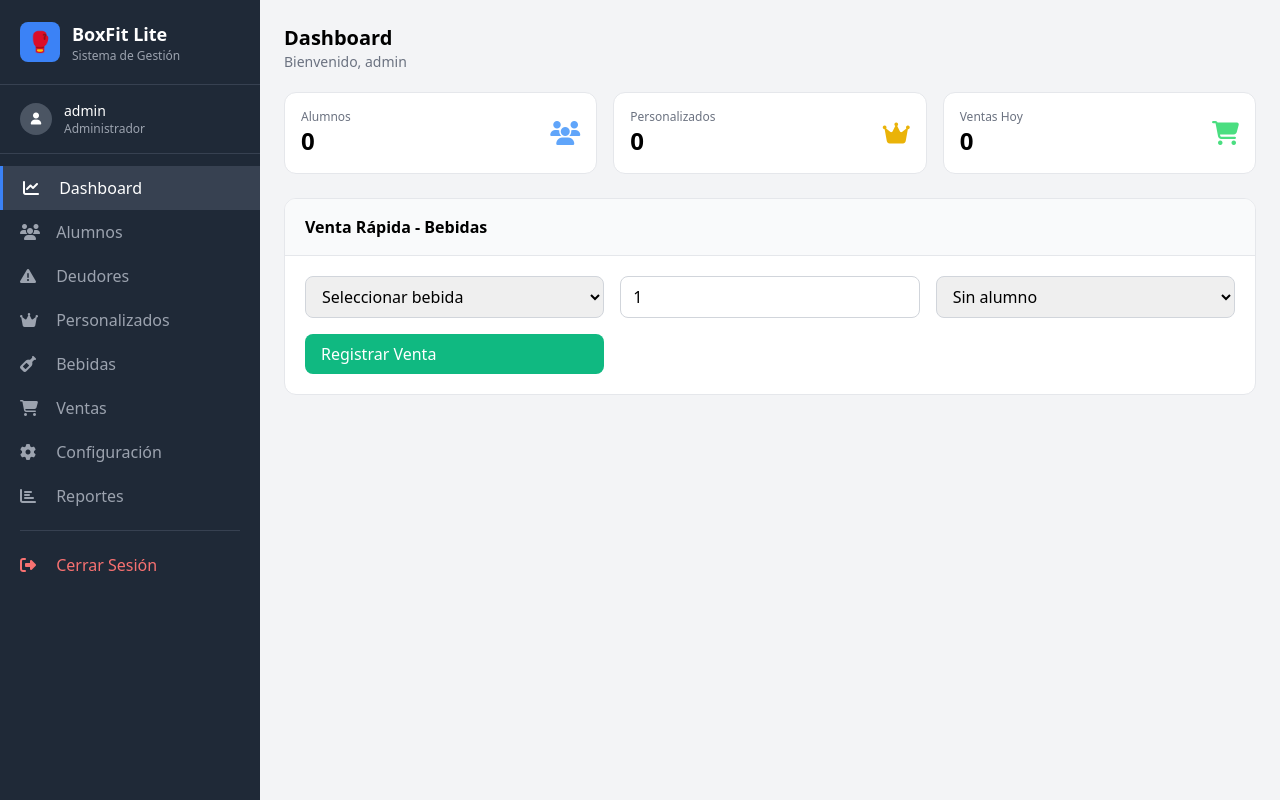
After one commit to gekieper-cell/boxfit3.0lite, a Flask app: page / in a window 1280 px wide. The commit adds this page. Run offline with Flask 3, Linux system fonts and the light colour scheme; a user stored in the database is signed in; some libraries are stand-ins or nearby versions.

Commit message:
feat: agregar templates base, login y dashboard

```diff
--- a/templates/base.html
+++ b/templates/base.html
@@ -3,9 +3,7 @@
 <head>
     <meta charset="UTF-8">
     <meta name="viewport" content="width=device-width, initial-scale=1.0">
-    {% set nombre_gimnasio = config.get('nombre_gimnasio', 'BoxFit Gym') %}
-    {% set logo = config.get('logo', '🥊') %}
-    <title>{% block title %}{{ nombre_gimnasio }}{% endblock %}</title>
+    <title>{% block title %}BoxFit Lite{% endblock %}</title>
     <script src="https://cdn.tailwindcss.com"></script>
     <link rel="stylesheet" href="https://cdnjs.cloudflare.com/ajax/libs/font-awesome/6.5.0/css/all.min.css">
     <style>
@@ -23,7 +21,6 @@
         .btn-danger { background: #ef4444; color: white; }
         .btn-danger:hover { background: #dc2626; }
         .btn-outline { background: white; border: 1px solid #d1d5db; color: #374151; }
-        .btn-outline:hover { background: #f9fafb; }
         .form-control { width: 100%; padding: 8px 12px; border: 1px solid #d1d5db; border-radius: 8px; }
         .form-label { display: block; font-size: 14px; font-weight: 500; margin-bottom: 6px; color: #374151; }
         .sidebar a { display: block; padding: 10px 20px; color: #9ca3af; text-decoration: none; transition: all 0.2s; }
@@ -33,10 +30,6 @@
         table { width: 100%; border-collapse: collapse; }
         th, td { padding: 10px 12px; text-align: left; border-bottom: 1px solid #e5e7eb; }
         th { background: #f9fafb; font-weight: 600; }
-        .badge-success { background: #dcfce7; color: #166534; padding: 2px 8px; border-radius: 20px; font-size: 11px; }
-        .badge-danger { background: #fee2e2; color: #991b1b; padding: 2px 8px; border-radius: 20px; font-size: 11px; }
-        .badge-warning { background: #fef9c3; color: #854d0e; padding: 2px 8px; border-radius: 20px; font-size: 11px; }
-        .badge-info { background: #dbeafe; color: #1e40af; padding: 2px 8px; border-radius: 20px; font-size: 11px; }
         @media (max-width: 768px) {
             .sidebar { transform: translateX(-100%); transition: transform 0.3s; }
             .sidebar.open { transform: translateX(0); }
@@ -46,6 +39,9 @@
         .mobile-btn { display: none; position: fixed; top: 16px; left: 16px; z-index: 50; background: #1f2937; color: white; padding: 10px 12px; border-radius: 8px; border: none; cursor: pointer; }
         .overlay { display: none; position: fixed; inset: 0; background: rgba(0,0,0,0.5); z-index: 35; }
         .overlay.open { display: block; }
+        .badge-success { background: #dcfce7; color: #166534; padding: 2px 8px; border-radius: 20px; font-size: 11px; }
+        .badge-danger { background: #fee2e2; color: #991b1b; padding: 2px 8px; border-radius: 20px; font-size: 11px; }
+        .badge-warning { background: #fef9c3; color: #854d0e; padding: 2px 8px; border-radius: 20px; font-size: 11px; }
     </style>
 </head>
 <body>
@@ -60,10 +56,10 @@
     <div style="padding:20px; border-bottom:1px solid #374151;">
         <div class="flex items-center gap-3">
             <div class="w-10 h-10 bg-blue-500 rounded-lg flex items-center justify-center">
-                <span style="font-size: 20px;">{{ logo }}</span>
+                <span style="font-size: 20px;">🥊</span>
             </div>
             <div>
-                <h1 class="text-white font-bold text-lg">{{ nombre_gimnasio }}</h1>
+                <h1 class="text-white font-bold text-lg">BoxFit Lite</h1>
                 <p class="text-gray-400 text-xs">Sistema de Gestión</p>
             </div>
         </div>
@@ -80,36 +76,18 @@
         </div>
     </div>
     <nav style="padding: 12px 0;">
-        <a href="{{ url_for('index') }}" class="{% if request.endpoint == 'index' %}active{% endif %}">
-            <i class="fas fa-chart-line" style="width:20px; margin-right:12px;"></i> Dashboard
-        </a>
-        <a href="{{ url_for('alumnos') }}" class="{% if 'alumno' in request.endpoint %}active{% endif %}">
-            <i class="fas fa-users" style="width:20px; margin-right:12px;"></i> Alumnos
-        </a>
-        <a href="{{ url_for('alumnos_deudores') }}" class="{% if request.endpoint == 'alumnos_deudores' %}active{% endif %}">
-            <i class="fas fa-exclamation-triangle" style="width:20px; margin-right:12px;"></i> Deudores
-        </a>
-        <a href="{{ url_for('personalizados') }}" class="{% if 'personalizado' in request.endpoint %}active{% endif %}">
-            <i class="fas fa-crown" style="width:20px; margin-right:12px;"></i> Personalizados
-        </a>
-        <a href="{{ url_for('bebidas') }}" class="{% if request.endpoint == 'bebidas' %}active{% endif %}">
-            <i class="fas fa-wine-bottle" style="width:20px; margin-right:12px;"></i> Bebidas
-        </a>
-        <a href="{{ url_for('ventas_bebidas') }}" class="{% if request.endpoint == 'ventas_bebidas' %}active{% endif %}">
-            <i class="fas fa-shopping-cart" style="width:20px; margin-right:12px;"></i> Ventas
-        </a>
+        <a href="{{ url_for('index') }}" class="{% if request.endpoint == 'index' %}active{% endif %}"><i class="fas fa-chart-line" style="width:20px; margin-right:12px;"></i> Dashboard</a>
+        <a href="{{ url_for('alumnos') }}" class="{% if 'alumno' in request.endpoint %}active{% endif %}"><i class="fas fa-users" style="width:20px; margin-right:12px;"></i> Alumnos</a>
+        <a href="{{ url_for('alumnos_deudores') }}" class="{% if request.endpoint == 'alumnos_deudores' %}active{% endif %}"><i class="fas fa-exclamation-triangle" style="width:20px; margin-right:12px;"></i> Deudores</a>
+        <a href="{{ url_for('personalizados') }}" class="{% if 'personalizado' in request.endpoint %}active{% endif %}"><i class="fas fa-crown" style="width:20px; margin-right:12px;"></i> Personalizados</a>
+        <a href="{{ url_for('bebidas') }}" class="{% if request.endpoint == 'bebidas' %}active{% endif %}"><i class="fas fa-wine-bottle" style="width:20px; margin-right:12px;"></i> Bebidas</a>
+        <a href="{{ url_for('ventas_bebidas') }}" class="{% if request.endpoint == 'ventas_bebidas' %}active{% endif %}"><i class="fas fa-shopping-cart" style="width:20px; margin-right:12px;"></i> Ventas</a>
         {% if current_user.role == 'admin' %}
-        <a href="{{ url_for('configuracion') }}" class="{% if request.endpoint == 'configuracion' %}active{% endif %}">
-            <i class="fas fa-cog" style="width:20px; margin-right:12px;"></i> Configuración
-        </a>
+        <a href="{{ url_for('configuracion') }}" class="{% if request.endpoint == 'configuracion' %}active{% endif %}"><i class="fas fa-cog" style="width:20px; margin-right:12px;"></i> Configuración</a>
         {% endif %}
-        <a href="{{ url_for('reportes') }}" class="{% if request.endpoint == 'reportes' %}active{% endif %}">
-            <i class="fas fa-chart-bar" style="width:20px; margin-right:12px;"></i> Reportes
-        </a>
+        <a href="{{ url_for('reportes') }}" class="{% if request.endpoint == 'reportes' %}active{% endif %}"><i class="fas fa-chart-bar" style="width:20px; margin-right:12px;"></i> Reportes</a>
         <div style="border-top:1px solid #374151; margin:12px 20px;"></div>
-        <a href="{{ url_for('logout') }}" style="color:#f87171;">
-            <i class="fas fa-sign-out-alt" style="width:20px; margin-right:12px;"></i> Cerrar Sesión
-        </a>
+        <a href="{{ url_for('logout') }}" style="color:#f87171;"><i class="fas fa-sign-out-alt" style="width:20px; margin-right:12px;"></i> Cerrar Sesión</a>
     </nav>
 </aside>
 
@@ -117,14 +95,13 @@
     {% with messages = get_flashed_messages(with_categories=true) %}
         {% if messages %}
             {% for category, message in messages %}
-                <div class="mb-4 p-3 rounded-lg {% if category == 'success' %}bg-green-100 text-green-700 border border-green-200{% elif category == 'error' %}bg-red-100 text-red-700 border border-red-200{% else %}bg-blue-100 text-blue-700 border border-blue-200{% endif %}">
-                    <i class="fas fa-{% if category == 'success' %}check-circle{% elif category == 'error' %}exclamation-circle{% else %}info-circle{% endif %} mr-2"></i>
+                <div class="mb-4 p-3 rounded-lg {% if category == 'success' %}bg-green-100 text-green-700 border border-green-200{% elif category == 'error' %}bg-red-100 text-red-700 border border-red-200{% endif %}">
+                    <i class="fas fa-{% if category == 'success' %}check-circle{% else %}exclamation-circle{% endif %} mr-2"></i>
                     {{ message }}
                 </div>
             {% endfor %}
         {% endif %}
     {% endwith %}
-
     {% block content %}{% endblock %}
 </main>
 
--- /dev/null
+++ b/templates/dashboard.html
@@ -0,0 +1,45 @@
+{% extends "base.html" %}
+{% block title %}Dashboard{% endblock %}
+{% block content %}
+<div class="mb-5">
+    <h2 class="text-xl font-semibold">Dashboard</h2>
+    <p class="text-gray-500 text-sm">Bienvenido, {{ current_user.username }}</p>
+</div>
+<div class="grid grid-cols-1 md:grid-cols-3 gap-4">
+    <div class="stat-card">
+        <div class="flex items-center justify-between">
+            <div><p class="text-gray-500 text-xs">Alumnos</p><p class="text-2xl font-bold">0</p></div>
+            <i class="fas fa-users text-2xl text-blue-400"></i>
+        </div>
+    </div>
+    <div class="stat-card">
+        <div class="flex items-center justify-between">
+            <div><p class="text-gray-500 text-xs">Personalizados</p><p class="text-2xl font-bold">0</p></div>
+            <i class="fas fa-crown text-2xl text-yellow-500"></i>
+        </div>
+    </div>
+    <div class="stat-card">
+        <div class="flex items-center justify-between">
+            <div><p class="text-gray-500 text-xs">Ventas Hoy</p><p class="text-2xl font-bold">0</p></div>
+            <i class="fas fa-shopping-cart text-2xl text-green-400"></i>
+        </div>
+    </div>
+</div>
+<div class="mt-6 card">
+    <div class="card-header"><h3 class="font-semibold">Venta Rápida - Bebidas</h3></div>
+    <div class="card-body">
+        <form method="POST" action="{{ url_for('registrar_venta_bebida') }}">
+            <div class="grid grid-cols-1 md:grid-cols-3 gap-4">
+                <select name="bebida_id" class="form-control" required>
+                    <option value="">Seleccionar bebida</option>
+                </select>
+                <input type="number" name="cantidad" value="1" min="1" class="form-control">
+                <select name="alumno_id" class="form-control">
+                    <option value="">Sin alumno</option>
+                </select>
+                <button type="submit" class="btn btn-success">Registrar Venta</button>
+            </div>
+        </form>
+    </div>
+</div>
+{% endblock %}
```
Also changed, not shown: templates/login.html (added, +45 -0 lines).
